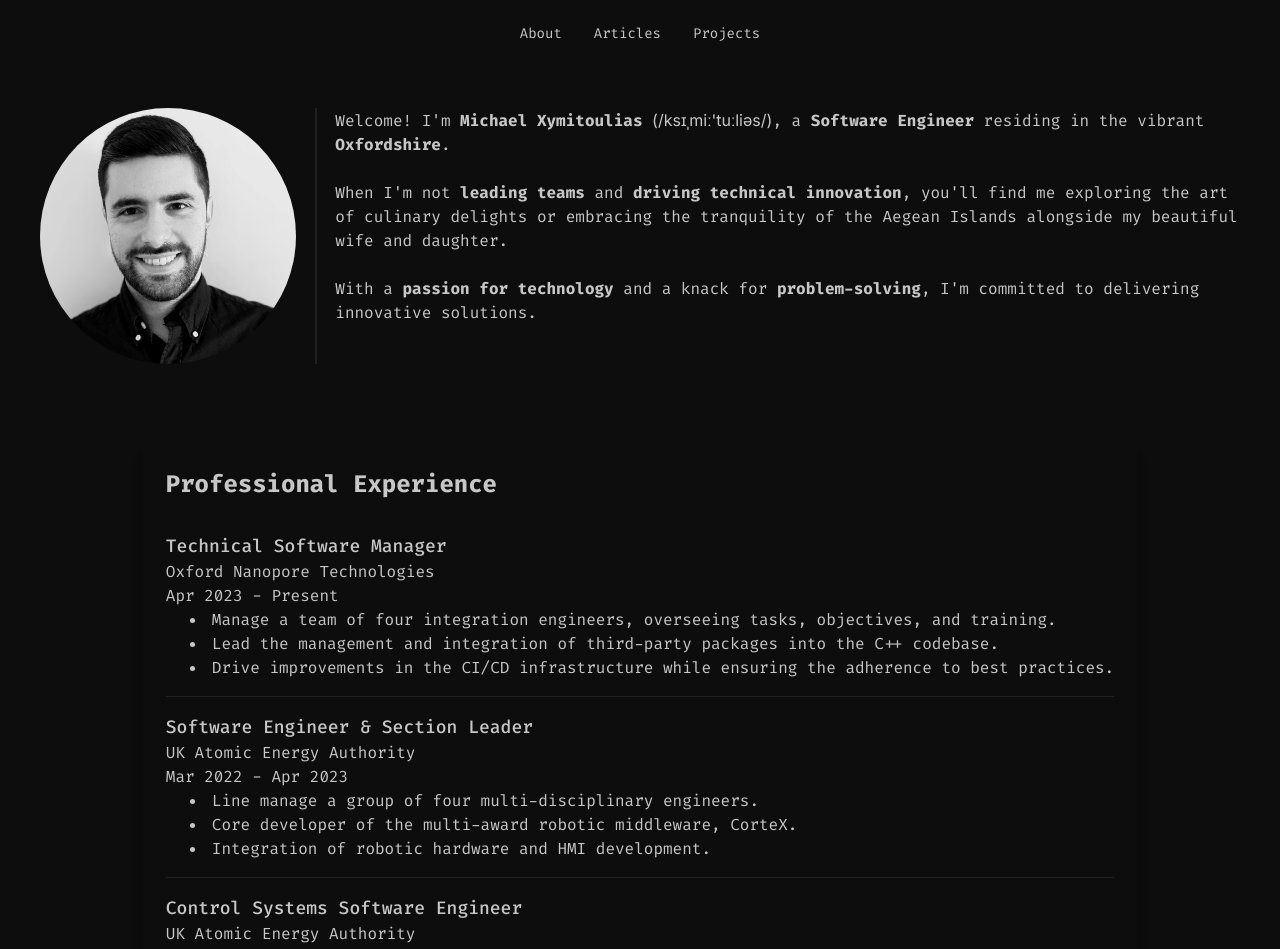
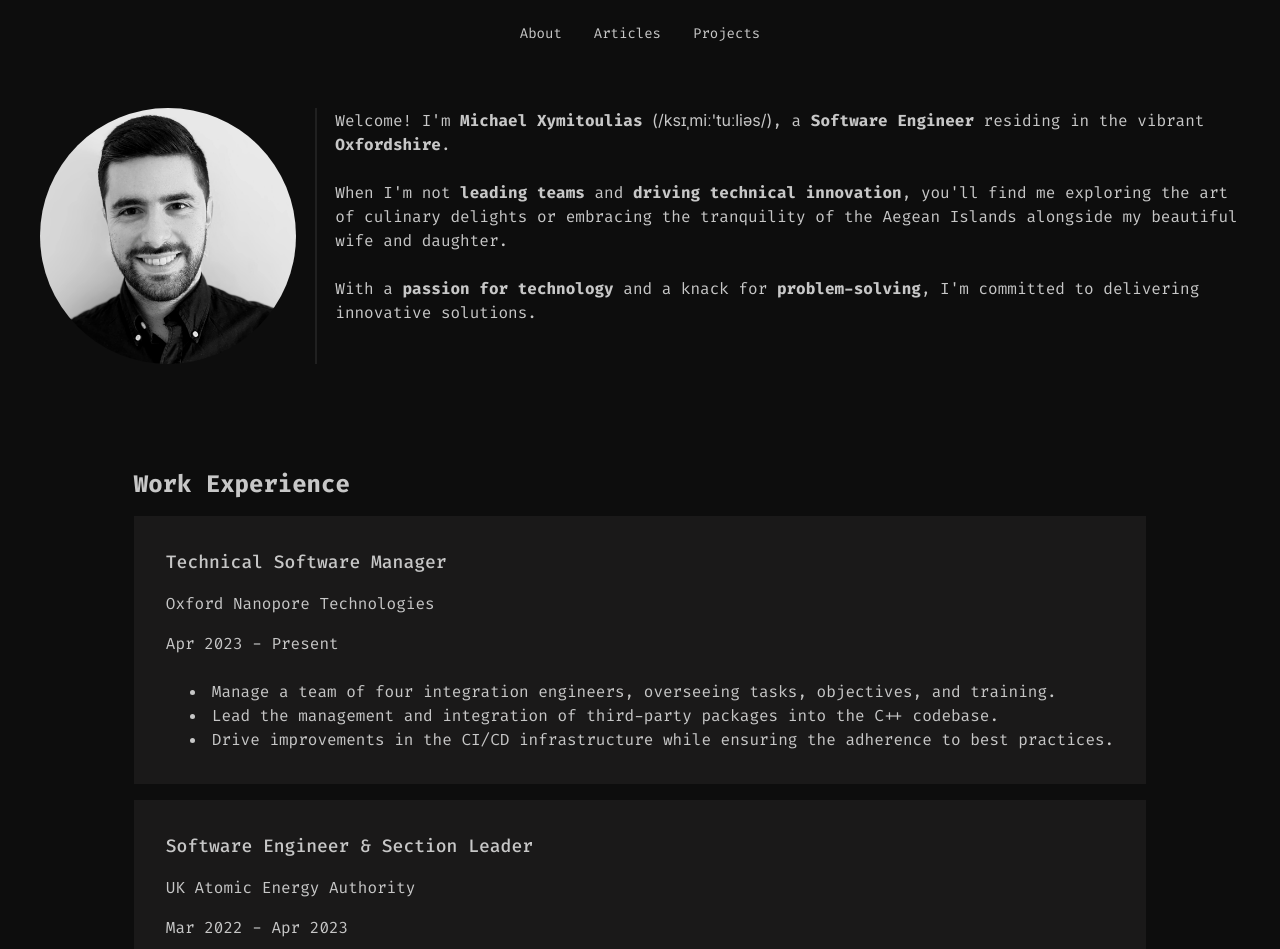
Before and after one commit to michxymi/michxymi.com, a Next.js app: page /about in a window 1280 px wide. Shown: the top 949 px of the page. Built offline with nearby package versions, Linux system fonts and the light colour scheme.

Commit message:
Use card component for roles

```diff
--- a/components/roles.tsx
+++ b/components/roles.tsx
@@ -2,22 +2,22 @@ import { Key } from "react";
 
 export default function Roles({jobRoles} : {jobRoles: any}) {
     return (
-        <div className="shadow-lg rounded-lg p-6">
-          <h2 className="text-2xl font-bold mb-4">Professional Experience</h2>
-          <ul className="divide-y divide-primary-focus">
+      <div className="p-6">
+        <h2 className="text-2xl font-bold mb-4">Work Experience</h2>
         {jobRoles.map((jobRole: {title:string, company:string, duration:number, responsibilities:string[]}, index: Key | null | undefined ) => (
-              <li key={index} className="py-4">
-                <h3 className="text-lg font-medium">{jobRole.title}</h3>
-                <p className="">{jobRole.company}</p>
-                <p className="">{jobRole.duration}</p>
+          <div key={index} className="card bg-base-300 mb-4">
+            <div className="card-body">
+              <h3 className="text-lg font-medium mb-2">{jobRole.title}</h3>
+              <p className="mb-2">{jobRole.company}</p>
+              <p className="mb-4">{jobRole.duration}</p>
               <ul className="list-disc list-inside pl-6">
                 {jobRole.responsibilities.map((responsibility, index) => (
-                    <li key={index} className="">{responsibility}</li>
-                  ))}
-                </ul>
-              </li>
+                  <li key={index}>{responsibility}</li>
                 ))}
               </ul>
             </div>
+          </div>
+        ))}
+      </div>
     );
-    };
+  }
```
Lines whose indentation alone changed are shown as unchanged.
